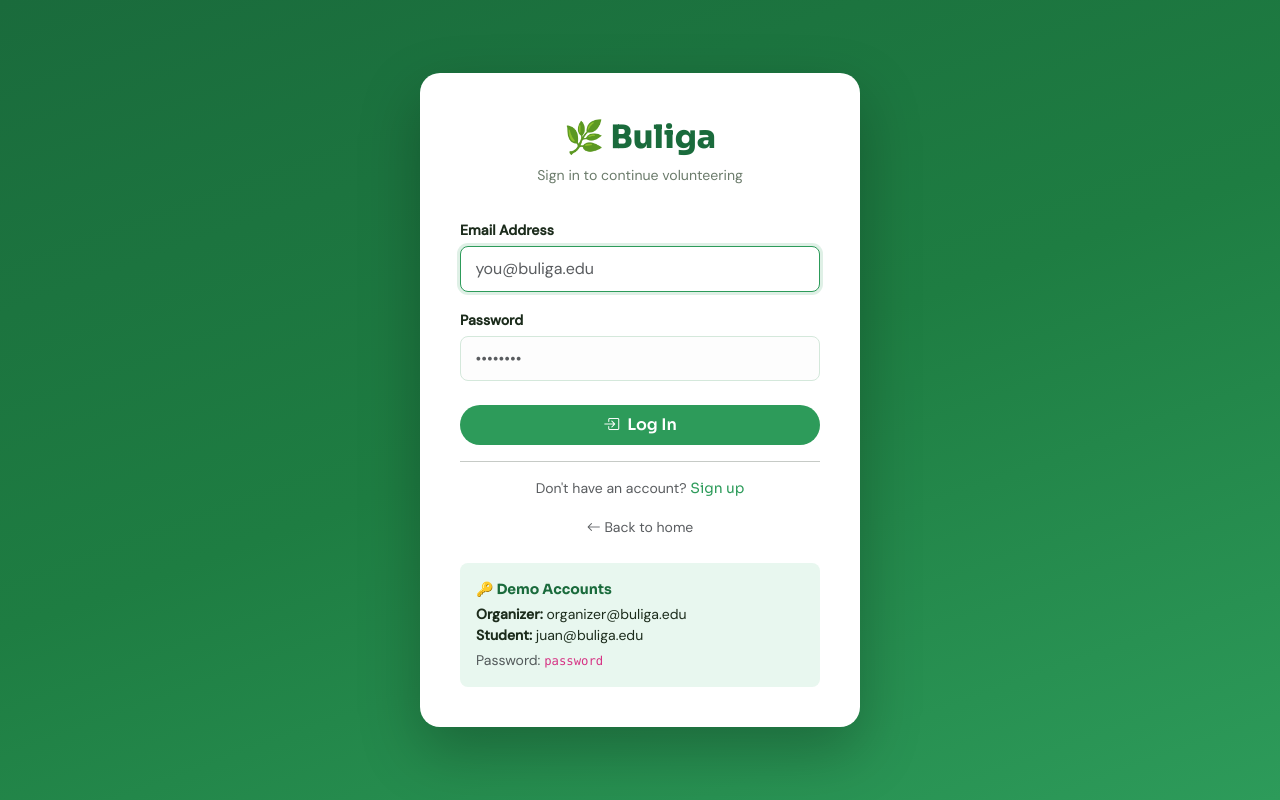
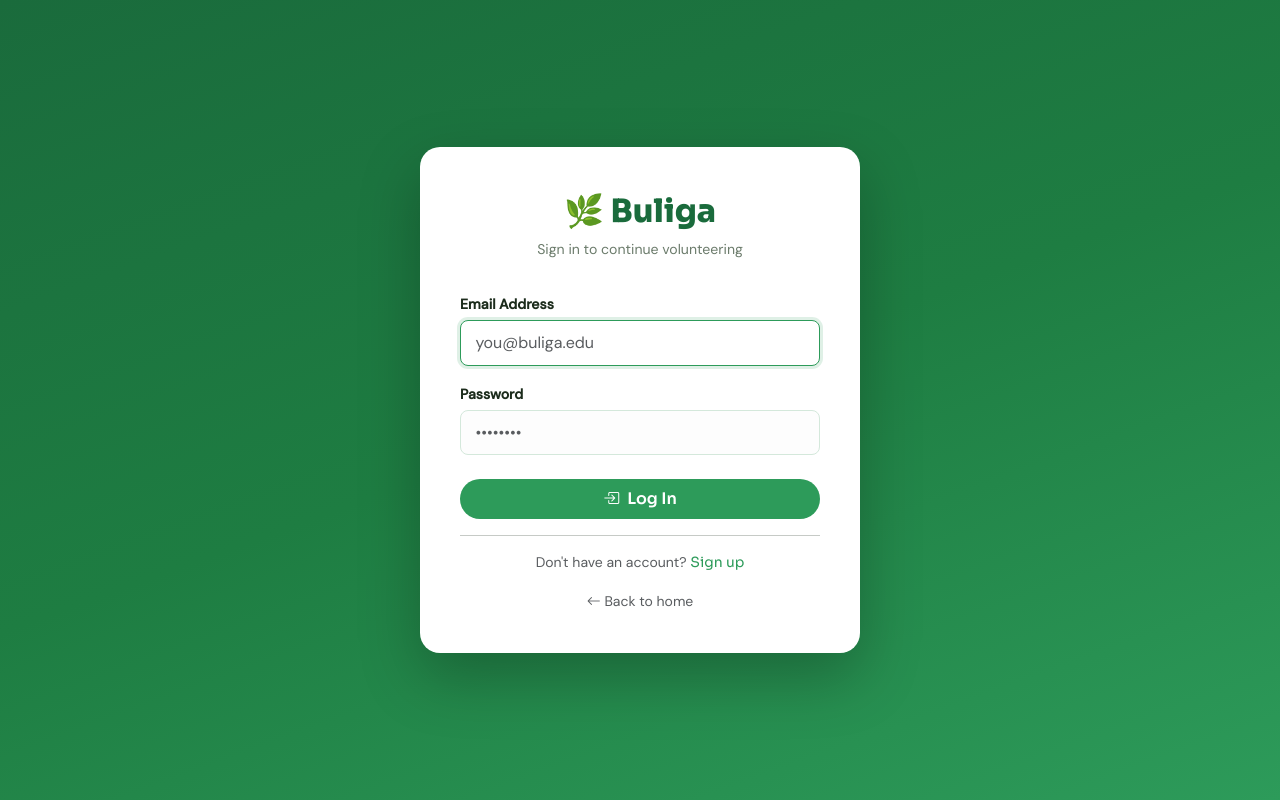
Before and after one commit to huntznavarro/BULIGA_WEB_APP, a PHP site: page /auth/login.php in a window 1280 px wide. Run offline with PHP 8.4, Linux system fonts and the light colour scheme.

Commit message:
added changes

```diff
--- a/auth/login.php
+++ b/auth/login.php
@@ -89,14 +89,6 @@ if ($_SERVER['REQUEST_METHOD'] === 'POST') {
         <p class="text-center mt-3 mb-0">
             <a href="/" class="small text-muted"><i class="bi bi-arrow-left"></i> Back to home</a>
         </p>
-
-        <!-- Demo credentials hint -->
-        <div class="mt-4 p-3 rounded-3 bg-green-pale small">
-            <strong class="d-block mb-1 fw-sora" style="color:var(--green-deep)">🔑 Demo Accounts</strong>
-            <div><b>Organizer:</b> organizer@buliga.edu</div>
-            <div><b>Student:</b> juan@buliga.edu</div>
-            <div class="text-muted mt-1">Password: <code>password</code></div>
-        </div>
     </div>
 </div>
 <script src="https://cdn.jsdelivr.net/npm/bootstrap@5.3.3/dist/js/bootstrap.bundle.min.js"></script>
```
